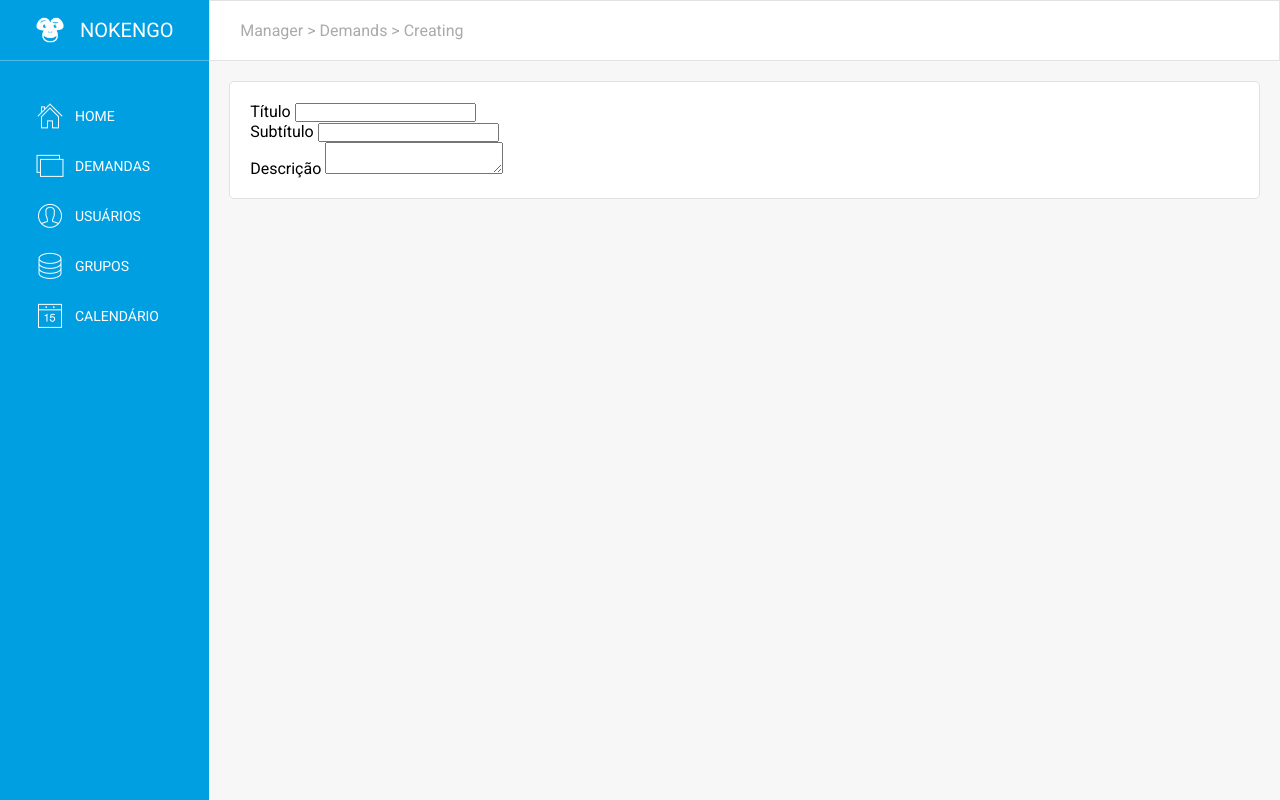
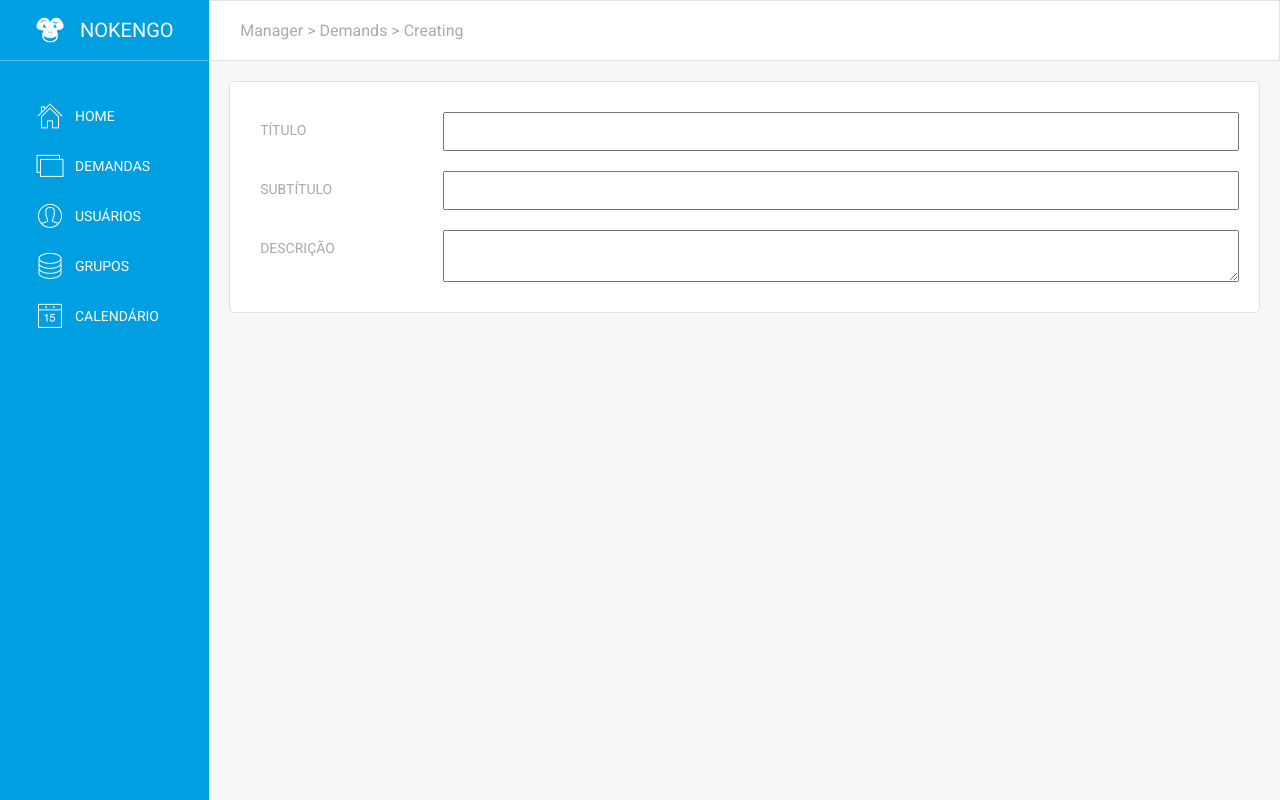
Before and after one commit to samuellevy/demands-django, a Django app: page /demands/create/ in a window 1280 px wide. Run offline with Django 3.2, Linux system fonts and the light colour scheme; style sheets or scripts are compiled from the project's sources; some libraries are stand-ins or nearby versions.

Commit message:
form section initialized

```diff
--- a/static/scss/components/sections.scss
+++ b/static/scss/components/sections.scss
@@ -48,3 +48,29 @@ table {
     }
   }
 }
+
+form {
+  display: flex;
+  flex-wrap: wrap;
+  flex-direction: column;
+
+  .input-group {
+    display: flex;
+    padding: 10px 0;
+    label {
+      width: 20%;
+      padding: 10px;
+      color: #aaa;
+      text-transform: uppercase;
+      font-size: 14px;
+    }
+    input {
+      flex: 0 83%;
+      padding: 10px;
+    }
+    textarea {
+      flex: 0 83%;
+      padding: 10px;
+    }
+  }
+}
```
Also changed, not shown: static/scss/global.css (+20 -0 lines), 1 other file.
